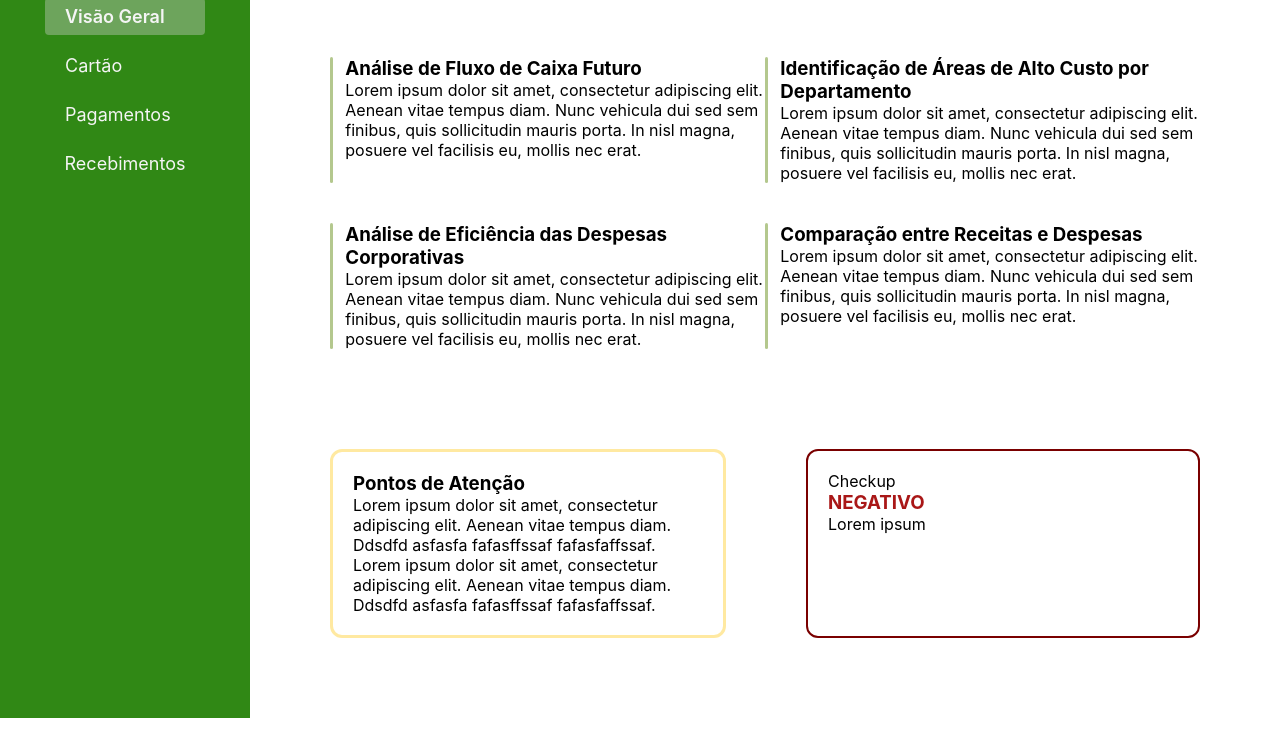
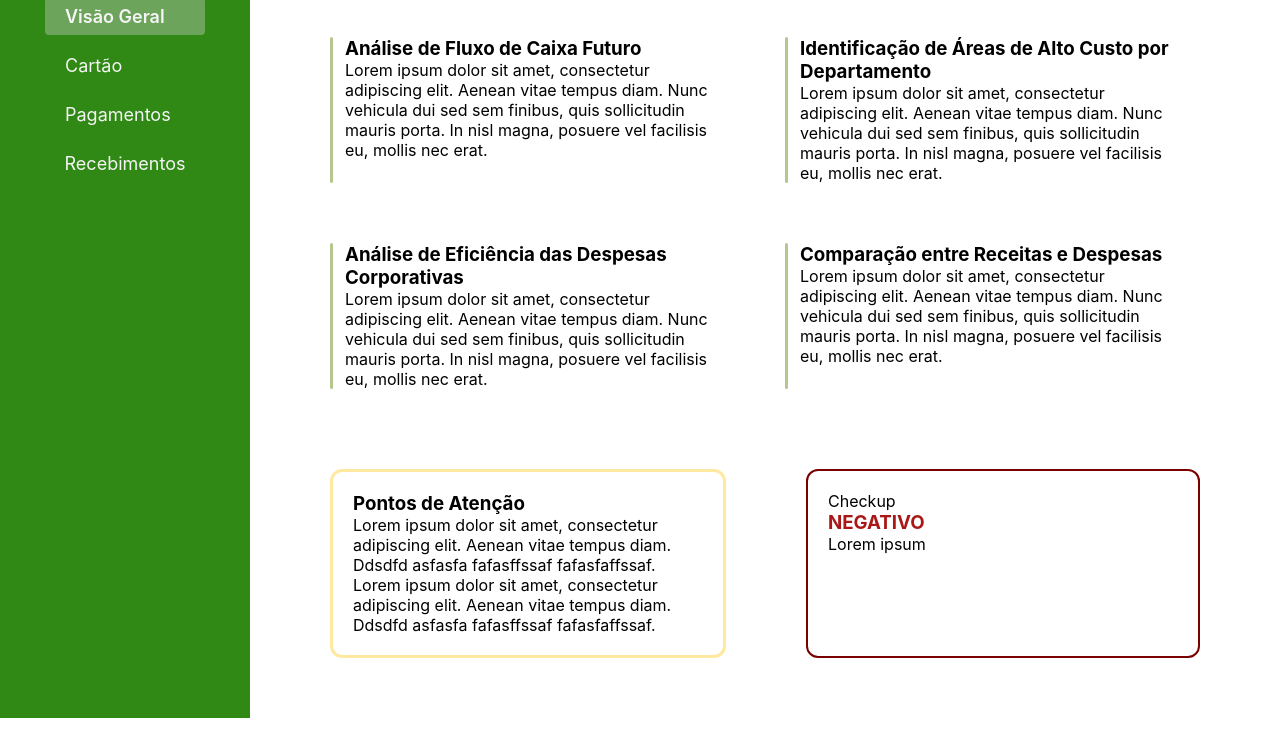
Before and after one commit to JacksonAguiar/hackathon-starkbank, a React app in the folder frontend/: page / in a window 1280 px wide. Shown: the part 82-820 px from the top of the page. Built offline with nearby package versions, Linux system fonts and the light colour scheme.

Commit message:
fix: adjust space

```diff
--- a/frontend/src/presentation/pages/home/styles.module.scss
+++ b/frontend/src/presentation/pages/home/styles.module.scss
@@ -30,13 +30,13 @@
             margin: 40px;
             display: flex;
             flex-wrap: wrap;
+            gap: 60px;
 
             .bulletContainer {
                 display: flex;
                 justify-content: flex-start;
                 gap: 12px;
-                width: 50%;
-                margin: 20px 0;
+                width: calc(50% - 40px);
 
                 .styledBar {
                     width: 12px;
```
